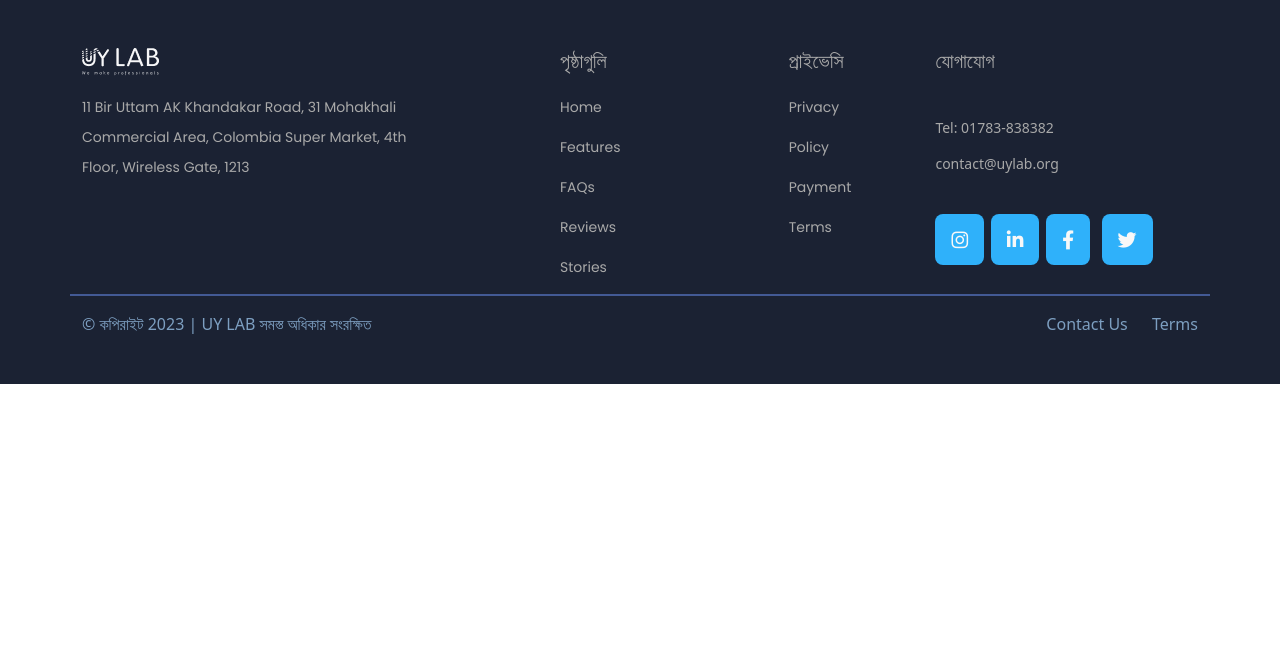
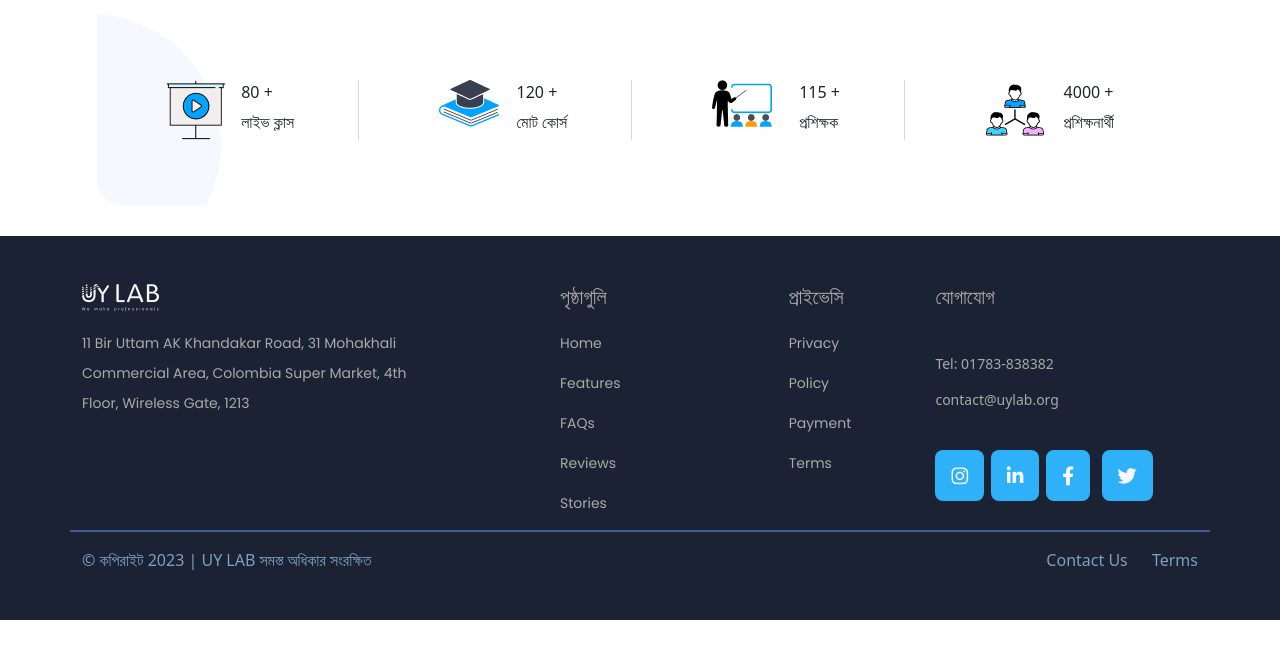
Before and after one commit to maruf-ux/webdesign-project-1, a plain HTML site: page index.html in a window 1280 px wide. Drawn offline with nearby package versions, Linux system fonts and the light colour scheme; a script that the page names is missing.

Commit message:
add counter section

```diff
--- /dev/null
+++ b/css/responsive.css
@@ -0,0 +1,19 @@
+@media (max-width: 768px) {
+	.counter-grid {
+		grid-template-columns: repeat(2, 1fr);
+		gap: 3rem;
+	}
+	.grid-box {
+		padding: 0 0.5rem;
+	}
+	.grid-box-2 {
+		border: none;
+	}
+	.grid-box-1,
+	.grid-box-1 {
+		padding-right: 1rem;
+	}
+	.counter-shape {
+		bottom: 0;
+	}
+}
--- a/css/style.css
+++ b/css/style.css
@@ -28,3 +28,47 @@ ol {
 body {
 	box-sizing: border-box;
 }
+
+/***** Counter *****/
+#counter .bg-counter {
+	position: relative;
+	width: 100%;
+	padding: 3rem 2rem;
+	margin-top: 2rem;
+	margin-bottom: 3rem;
+}
+.counter-shape {
+	width: 100%;
+	height: 100%;
+	z-index: -1;
+	position: absolute;
+	bottom: 3rem;
+	left: 0;
+}
+.counter-grid {
+	height: 100%;
+	width: 100%;
+	display: grid;
+	grid-template-columns: repeat(4, 1fr);
+	align-content: center;
+	justify-content: space-evenly;
+	gap: 1rem;
+}
+.grid-box {
+	display: flex;
+	justify-content: space-between;
+	padding: 0 4rem;
+	border-right: 1px solid #d9d9d9;
+}
+.grid-box-4 {
+	border: none;
+}
+.box-text {
+	display: grid;
+	grid-template-rows: repeat(2, 1fr);
+}
+.box-text .strong,
+.box-text .bangla {
+	display: block;
+}
+/***** End Counter *****/
--- a/index.html
+++ b/index.html
@@ -24,17 +24,83 @@
 		/>
 		<link rel="stylesheet" href="css/style.css" />
 		<link rel="stylesheet" href="css/footer.css" />
+		<link rel="stylesheet" href="css/responsive.css">
 	</head>
 
 	<body>
-		<footer class="footer footer-bg-blue footer-color py-5">
+		<section id="counter">
+			<div class="container bg-counter">
+				<div class="counter-shape">
+					<img src="images/counter-shape.png" alt="counter-shape">
+				</div>
+				<div class="counter-grid">
+					<div class="grid-box grid-box-1">
+						<div class="box-img">
+							<img src="images/counter-1.png" alt="counter-1s">
+						</div>
+						<div class="box-text">
+							<span class="strong">
+								<span class="counter">80</span> +
+							</span>
+							<span class="bangla">
+								লাইভ ক্লাস
+							</span>
+						</div>
+					</div>
+
+					<div class="grid-box grid-box-2">
+						<div class="box-img">
+							<img src="images/counter-2.png" alt="counter-2s">
+						</div>
+						<div class="box-text">
+							<span class="strong">
+								<span class="counter">120</span> +
+							</span>
+							<span class="bangla">
+								মোট কোর্স
+							</span>
+						</div>
+					</div>
+
+					<div class="grid-box grid-box-3">
+						<div class="box-img">
+							<img src="images/counter-3.png" alt="counter-3s">
+						</div>
+						<div class="box-text">
+							<span class="strong">
+								<span class="counter">115</span> +
+							</span>
+							<span class="bangla">
+								প্রশিক্ষক
+							</span>
+						</div>
+					</div>
+
+					<div class="grid-box grid-box-4">
+						<div class="box-img">
+							<img src="images/counter-4.png" alt="counter-4s">
+						</div>
+						<div class="box-text">
+							<span class="strong">
+								<span class="counter">4000</span> +
+							</span>
+							<span class="bangla">
+								প্রশিক্ষনার্থী
+							</span>
+						</div>
+					</div>
+				</div>
+			</div>
+		</section>
+		<!-- ========== Start Footer ========== -->
+
+	<footer class="footer footer-bg-blue footer-color py-5">
 			<div class="container">
 				<div class="row-footer">
 					<div class="col-row-1 col-row">
 						<div class="logo">
 							<img
 								class="img-fluid".
-
 								src="images/footer-logo.png"
 								alt="footer-logo"
 							/>
@@ -45,7 +111,7 @@
 							Wireless Gate, 1213
 						</p>
 					</div>
-					<div class="col-row-2 col-row">
+			<div class="col-row-2 col-row">
 						<div class="page">
 							<div class="title page-title mb-3">পৃষ্ঠাগুলি</div>
 							<ul>
@@ -66,10 +132,9 @@
                         <li><a href="#">Payment</a></li>
                         <li><a href="#">Terms  </a></li>
 
-        </ul>
-    </div>
-</div>
-
+        			</ul>
+    			</div>
+			</div>
 
 						<div class="col-row-3 col-row">
 							<div class="title mb-3">যোগাযোগ</div>
@@ -107,6 +172,10 @@
 
 			</div>
 		</footer>
+		<!-- ========== End Footer ========== -->
+
+		<script src="https://cdnjs.cloudflare.com/ajax/libs/jquery/1.8.2/jquery.min.js" integrity="sha512-TioVFI1HfPAFh7BGAsuCB76vIrmMroWB+yRNKnTan26OBCdpdH9DWYoTxZbjW8kCKH3QDItheAEVso5N7+w75g==" crossorigin="anonymous" referrerpolicy="no-referrer"></script>
+
 		<!-- Bootstrap JavaScript Libraries -->
 		<script
 			src="https://cdn.jsdelivr.net/npm/@popperjs/core@2.11.6/dist/umd/popper.min.js"
@@ -119,5 +188,9 @@
 			integrity="sha384-7VPbUDkoPSGFnVtYi0QogXtr74QeVeeIs99Qfg5YCF+TidwNdjvaKZX19NZ/e6oz"
 			crossorigin="anonymous"
 		></script>
+
+		<script src="http://cdnjs.cloudflare.com/ajax/libs/waypoints/2.0.3/waypoints.min.js"></script>
+		<script src="jquery.counterup.min.js"></script>
+		<script src="js/script.js"></script>
 	</body>
 </html>
--- a/js/script.js
+++ b/js/script.js
@@ -0,0 +1,7 @@
+// counter for counter section
+jQuery(document).ready(function($) {
+    $('.counter').counterUp({
+        delay: 10,
+        time: 1000
+    });
+});
```
Also changed, not shown: images/counter-1.png (added), images/counter-2.png (added), images/counter-3.png (added), images/counter-4.png (added), images/counter-bg.png (added), images/counter-shape.png (added).
